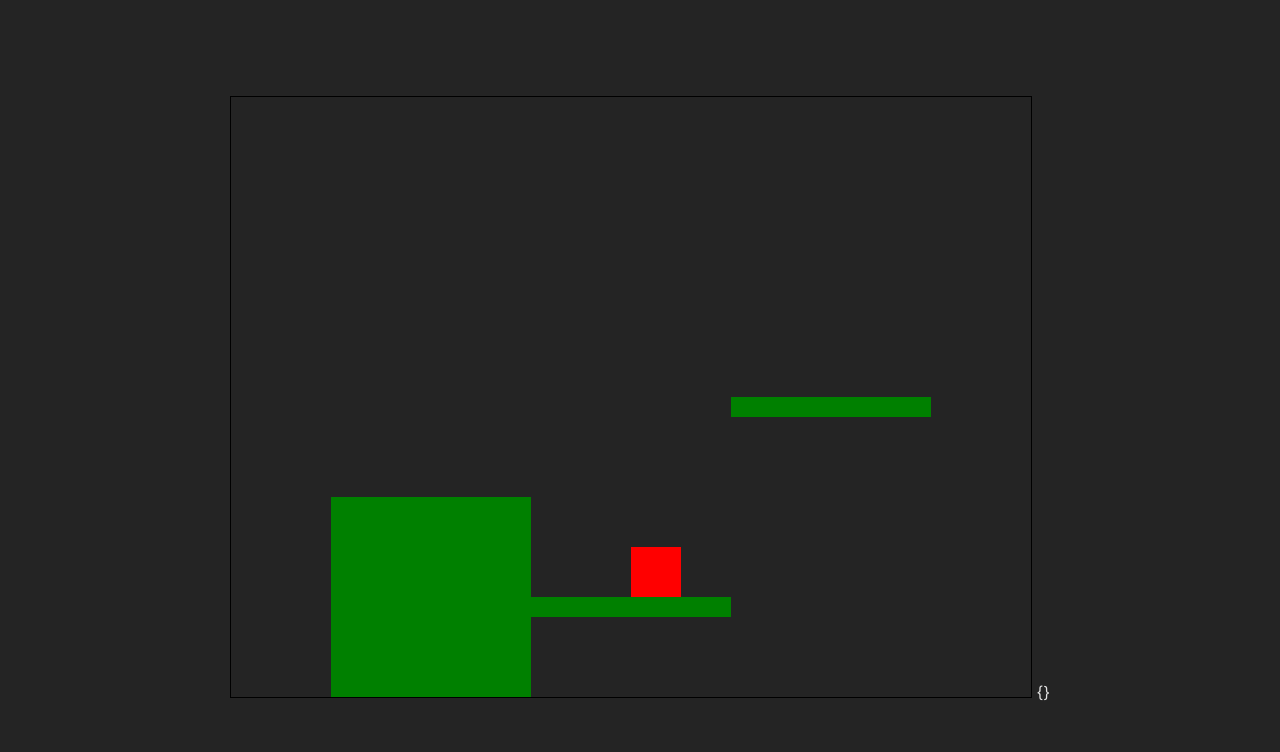
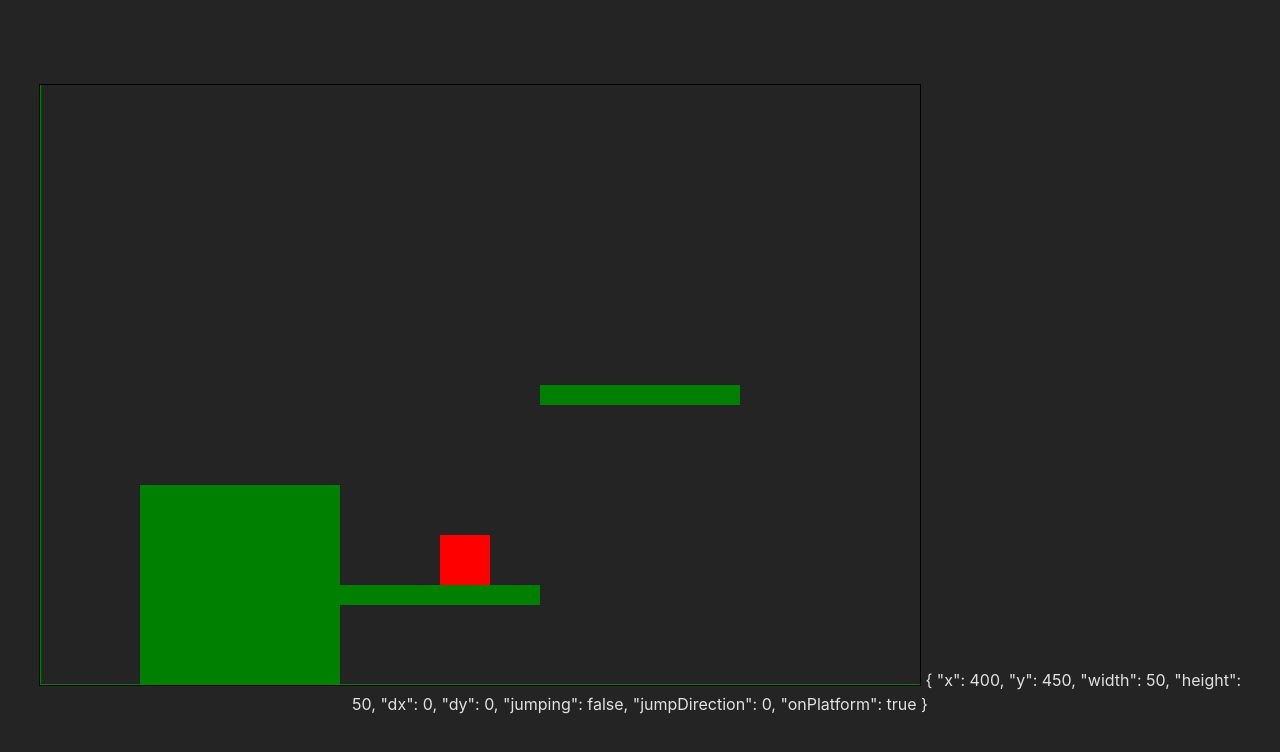
Before and after one commit to teykamp/jumpGame, a Vue app: page / in a window 1280 px wide. Shown: the top 752 px of the page. Built offline with nearby package versions, Linux system fonts and the light colour scheme.

Commit message:
improved collisions and jumping

```diff
--- a/src/components/GameCanvas.vue
+++ b/src/components/GameCanvas.vue
@@ -1,14 +1,23 @@
 <template>
-  <canvas ref="gameCanvas" width="800" height="600"></canvas>
-  {{ keyStates }}
+  <canvas ref="gameCanvas" :width="width" :height="height"></canvas>
+  {{ player }}
 </template>
 
 <script setup lang="ts">
 import { ref, onMounted } from 'vue'
 
-type Player = {
+const { width, height } = {
+  width: window.innerWidth - 400,
+  height: window.innerHeight - 200
+}
+
+type Object = {
   x: number
   y: number
+  draw: (ctx: CanvasRenderingContext2D) => void
+}
+
+type Player = {
   width: number
   height: number
   dx: number
@@ -16,16 +25,15 @@ type Player = {
   jumping: boolean
   jumpDirection: number
   onPlatform: boolean
-}
+} & Object
 
 type Platform = {
-  x: number
-  y: number
   width: number
   height: number
-}
+} & Object
 
 const gameCanvas = ref<HTMLCanvasElement | null>(null)
+
 const player = ref<Player>({
   x: 400,
   y: 300,
@@ -36,16 +44,67 @@ const player = ref<Player>({
   jumping: false,
   jumpDirection: 0,
   onPlatform: false,
+  draw: (ctx: CanvasRenderingContext2D) => {
+    ctx.fillStyle = 'red'
+    ctx.fillRect(player.value.x, player.value.y, player.value.width, player.value.height)
+  }
 })
 
 const platforms: Platform[] = [
-  { x: 300, y: 500, width: 200, height: 20 },
-  { x: 100, y: 400, width: 200, height: 200 },
-  { x: 500, y: 300, width: 200, height: 20 },
+  {
+    x: 300,
+    y: 500,
+    width: 200,
+    height: 20 ,
+    draw: (ctx: CanvasRenderingContext2D) => {
+      ctx.fillStyle = 'green'
+      ctx.fillRect(platforms[0].x, platforms[0].y, platforms[0].width, platforms[0].height)
+    }
+  },
+  {
+    x: 100,
+    y: 400,
+    width: 200,
+    height: 200 ,
+    draw: (ctx: CanvasRenderingContext2D) => {
+      ctx.fillStyle = 'green'
+      ctx.fillRect(platforms[1].x, platforms[1].y, platforms[1].width, platforms[1].height)
+    }
+  },
+  {
+    x: 500,
+    y: 300,
+    width: 200,
+    height: 20 ,
+    draw: (ctx: CanvasRenderingContext2D) => {
+      ctx.fillStyle = 'green'
+      ctx.fillRect(platforms[2].x, platforms[2].y, platforms[2].width, platforms[2].height)
+    }
+  },
+  {
+    x: 0,
+    y: height - 1,
+    width: width,
+    height: 1 ,
+    draw: (ctx: CanvasRenderingContext2D) => {
+      ctx.fillStyle = 'green'
+      ctx.fillRect(platforms[2].x, platforms[2].y, platforms[2].width, platforms[2].height)
+    }
+  },
+  {
+    x: 0,
+    y: 0,
+    width: 1,
+    height: height,
+    draw: (ctx: CanvasRenderingContext2D) => {
+      ctx.fillStyle = 'green'
+      ctx.fillRect(platforms[2].x, platforms[2].y, platforms[2].width, platforms[2].height)
+    }
+  },
 ]
 
 const gravity = 0.5
-const jumpStrength = -15
+const jumpStrength = ref(15 * -1)
 const moveSpeed = 5
 
 const keyStates: Record<string, boolean> = {}
@@ -66,9 +125,8 @@ const handleKeyUp = (e: KeyboardEvent) => {
     } else {
       player.value.jumpDirection = 0
     }
-    player.value.dy = jumpStrength
+    player.value.dy = jumpStrength.value
     player.value.jumping = true
-    player.value.onPlatform = false
   }
 }
 
@@ -90,6 +148,16 @@ const checkCollisions = <T extends Rect, U extends Rect>(a: T, b: U): { isCollid
   )
 
   let direction: CollisionDirection = 'none'
+
+  // if (a.x < 0) {
+  //   direction = 'left';
+  // } else if (a.x + a.width > width) {
+  //   direction = 'right';
+  // } else if (a.y < 0) {
+  //   direction = 'top';
+  // } else if (a.y + a.height > height) {
+  //   direction = 'bottom';
+  // }
 
   if (isColliding) {
     const aCenterX = a.x + a.width / 2
@@ -118,7 +186,6 @@ const update = (ctx: CanvasRenderingContext2D) => {
 
   player.value.dy += gravity
 
-
   if (!player.value.jumping && !keyStates[' ']) {
     if (keyStates['ArrowLeft']) {
       player.value.dx = -moveSpeed
@@ -146,12 +213,13 @@ const update = (ctx: CanvasRenderingContext2D) => {
       case 'left':
         // Move player to the right edge of the platform and invert horizontal velocity
         player.value.x = Math.max(platform.x + platform.width, player.value.x);
-        player.value.dx = Math.abs(player.value.dx); // Ensure velocity is positive
+        player.value.jumpDirection *= -1
         break;
       case 'right':
         // Move player to the left edge of the platform and invert horizontal velocity
         player.value.x = Math.min(platform.x - player.value.width, player.value.x);
-        player.value.dx = -Math.abs(player.value.dx); // Ensure velocity is negative
+        player.value.jumpDirection *= -1
+
         break;
       case 'top':
         // Move player to the bottom edge of the platform and reset vertical velocity
@@ -163,7 +231,7 @@ const update = (ctx: CanvasRenderingContext2D) => {
       case 'bottom':
         // Move player to the top edge of the platform and reset vertical velocity
         player.value.y = platform.y - player.value.height;
-        player.value.dy = 0;
+        player.value.dy = 0
         player.value.jumping = false;
         player.value.onPlatform = true;
         break;
@@ -173,15 +241,15 @@ const update = (ctx: CanvasRenderingContext2D) => {
 
 
 
-  if (player.value.y + player.value.height > 600) {
-    player.value.y = 600 - player.value.height
-    player.value.dy = 0
-    player.value.jumping = false
-    player.value.onPlatform = true
-    player.value.dx = 0
-  }
+  // if (player.value.y + player.value.height > 600) {
+  //   player.value.y = 600 - player.value.height
+  //   player.value.dy = 0
+  //   player.value.jumping = false
+  //   player.value.onPlatform = true
+  //   player.value.dx = 0
+  // }
 
-  ctx.clearRect(0, 0, 800, 600)
+  ctx.clearRect(0, 0, width, height)
 
   ctx.fillStyle = 'green'
   platforms.forEach((platform) => {
```
